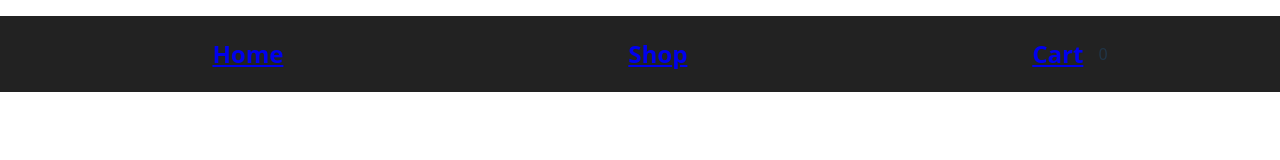
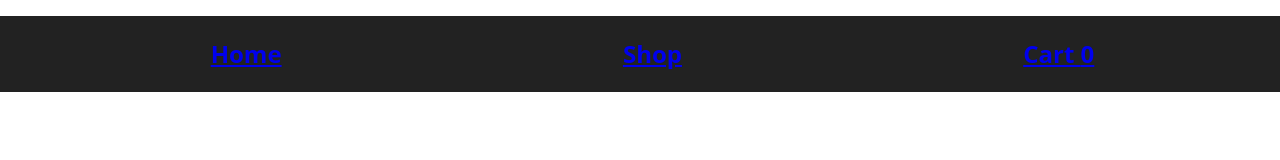
Before and after one commit to carlDguez19/odinShoppingCart, a React (Vite) app: page /cart in a window 1280 px wide. Shown: the top 160 px of the page. Built offline with nearby package versions, Linux system fonts and the light colour scheme.

Commit message:
final test bug

```diff
--- a/src/Cart/Cart.jsx
+++ b/src/Cart/Cart.jsx
@@ -20,7 +20,7 @@ export function Cart(){
     }
 
     return (
-        <div className={styles.cartPage}>
+        <div className={styles.cartPage} data-testid="cartPageDiv">
             {products.filter(prod => prod.inCart)
             .map(prod => (
                 <CartItem key={prod.id} prod={prod} removeFromCart={removeFromCart}/>
--- a/src/NavBar.jsx
+++ b/src/NavBar.jsx
@@ -12,8 +12,8 @@ export function Nav({totItems}){
                     <Link to="/shop"><h2>Shop</h2></Link>
                 </li>
                 <li className={styles.cartNav}>
-                    <Link to="/cart"><h2>Cart</h2></Link>
-                    <div>{totItems}</div>
+                    <Link to="/cart"><h2>Cart {totItems}</h2></Link>
+                    {/* <div>{totItems}</div> */}
                 </li>
             </ul>
         </nav>
```
Also changed, not shown: 1 other file (tests, documents, lock files or other folders).
